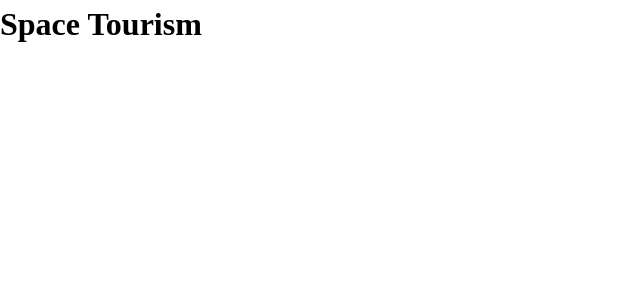
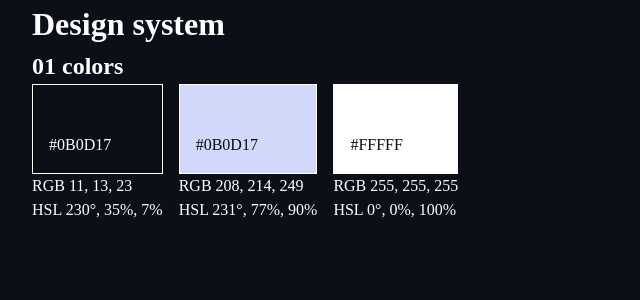
Before and after one commit to tatasadi/space-tourism, a React (Vite) app: page / in a window 1280 px wide. Shown: the top 300 px of the page, without its empty margins (0-640 px from the left). Built offline with nearby package versions, Linux system fonts and the light colour scheme.

Commit message:
add colors

```diff
--- a/index.html
+++ b/index.html
@@ -7,7 +7,7 @@
   <title>Space Tourism</title>
 </head>
 
-<body>
+<body class="bg-dark text-white">
   <div id="root"></div>
   <script type="module" src="/src/main.tsx"></script>
 </body>
--- a/src/App.tsx
+++ b/src/App.tsx
@@ -1,8 +1,47 @@
 function App() {
   return (
-    <>
-      <h1>Space Tourism</h1>
-    </>
+    <div className="container">
+      <h1>Design system</h1>
+
+      <section id="colors">
+        <h2>
+          <span>01</span> colors
+        </h2>
+
+        <div className="flex">
+          <div>
+            <div
+              className="bg-dark text-white"
+              style={{ padding: "3rem 1rem 1rem", border: "1px solid white" }}
+            >
+              #0B0D17
+            </div>
+            <p>RGB 11, 13, 23</p>
+            <p>HSL 230°, 35%, 7%</p>
+          </div>
+          <div>
+            <div
+              className="bg-accent text-dark"
+              style={{ padding: "3rem 1rem 1rem", border: "1px solid white" }}
+            >
+              #0B0D17
+            </div>
+            <p>RGB 208, 214, 249</p>
+            <p>HSL 231°, 77%, 90%</p>
+          </div>
+          <div>
+            <div
+              className="bg-white text-dark"
+              style={{ padding: "3rem 1rem 1rem", border: "1px solid white" }}
+            >
+              #FFFFF
+            </div>
+            <p>RGB 255, 255, 255</p>
+            <p>HSL 0°, 0%, 100%</p>
+          </div>
+        </div>
+      </section>
+    </div>
   )
 }
 
--- a/src/index.css
+++ b/src/index.css
@@ -1,3 +1,13 @@
+/* ------------------- */
+/* Custom properties   */
+/* ------------------- */
+
+:root {
+  --clr-dark: 230 35% 7%;
+  --clr-light: 231 77% 90%;
+  --clr-white: 0 0% 100%;
+}
+
 /* -------------- */
 /* Reset          */
 /* -------------- */
@@ -62,6 +72,8 @@ select {
 /* Utility classes */
 /* --------------- */
 
+/* general */
+
 .flex {
   display: flex;
   gap: var(--gap, 1rem);
@@ -89,3 +101,33 @@ select {
   white-space: nowrap; /* added line */
   border: 0;
 }
+
+/* colors */
+
+.bg-dark {
+  background-color: hsl(var(--clr-dark));
+}
+
+.bg-accent {
+  background-color: hsl(var(--clr-light));
+}
+
+.bg-white {
+  background-color: hsl(var(--clr-white));
+}
+
+.text-dark {
+  color: hsl(var(--clr-dark));
+}
+
+.text-accent {
+  color: hsl(var(--clr-light));
+}
+
+.text-white {
+  color: hsl(var(--clr-white));
+}
+
+.bg-accent-20 {
+  background-color: hsl(var(--clr-light) / 20%);
+}
```
